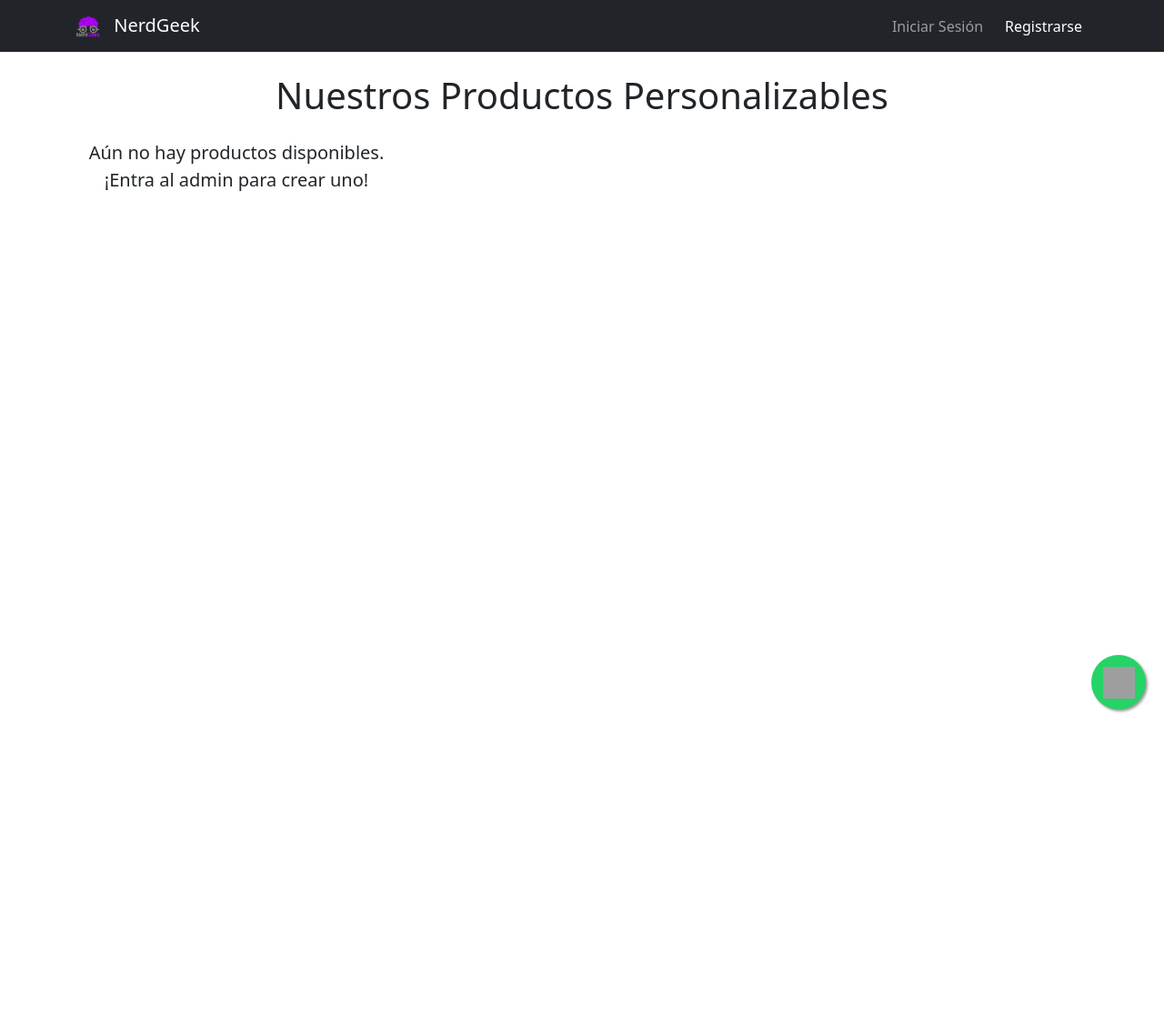
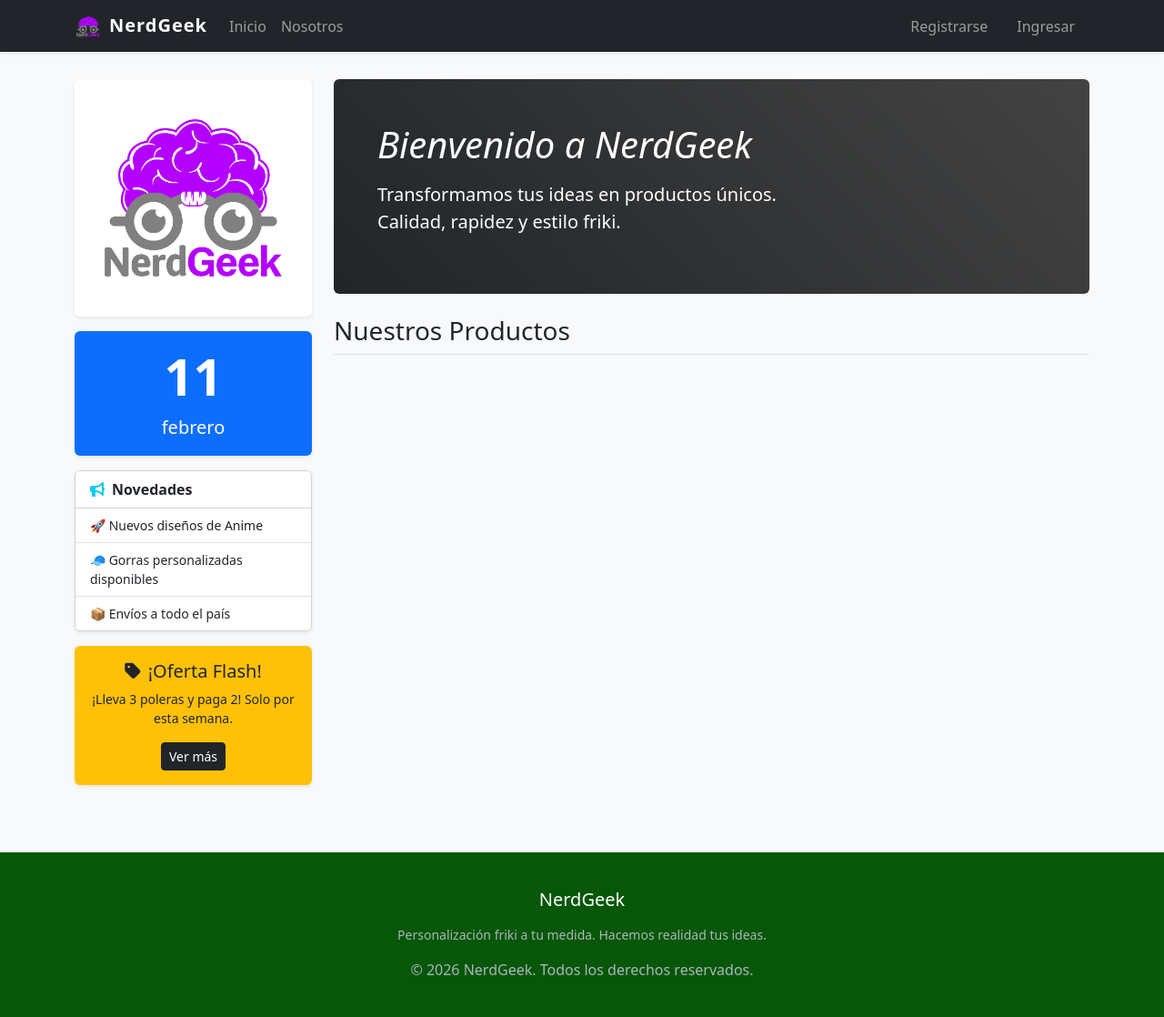
Before and after one commit to Lperezhein/nerdgeekapp, a Django app: page / in a window 1280 px wide. Shown: the whole page at 91% size. Before the commit the page ends 784 px from the top, so only its background shows below. Run offline with Django 5.2, Linux system fonts and the light colour scheme; data that the repository does not hold is empty; grey boxes are pictures that could not be loaded.

Commit message:
agregados logo, nosotros y mejoramiento base.html, modificación del home

```diff
--- /dev/null
+++ b/tienda/templates/base.html
@@ -0,0 +1,79 @@
+{% load static %}
+<!DOCTYPE html>
+<html lang="es">
+<head>
+    <meta charset="UTF-8">
+    <meta name="viewport" content="width=device-width, initial-scale=1.0">
+    <title>{% block title %}NerdGeek{% endblock %}</title>
+    <!-- Bootstrap 5 -->
+    <link href="https://cdn.jsdelivr.net/npm/bootstrap@5.3.0/dist/css/bootstrap.min.css" rel="stylesheet">
+    <!-- FontAwesome para iconos bonitos -->
+    <link rel="stylesheet" href="https://cdnjs.cloudflare.com/ajax/libs/font-awesome/6.4.0/css/all.min.css">
+    <style>
+        body { display: flex; flex-direction: column; min-height: 100vh; background-color: #f8f9fa; }
+        main { flex: 1; padding-top: 30px; padding-bottom: 50px; }
+        footer { background-color: #065707; color: #adb5bd; padding: 40px 0; margin-top: auto; }
+        footer a { color: #adb5bd; text-decoration: none; }
+        footer a:hover { color: white; }
+        .navbar-brand { font-weight: bold; letter-spacing: 1px; }
+    </style>
+    {% block extra_css %}{% endblock %}
+</head>
+<body>
+    <!-- Navbar Profesional -->
+    <nav class="navbar navbar-expand-lg navbar-dark bg-dark shadow-sm sticky-top">
+        <div class="container">
+            <a class="navbar-brand" href="{% url 'home' %}">
+                <img src="{% static 'tienda/logo.png' %}" alt="Logo NerdGeek" height="30" class="d-inline-block align-text-top me-2">NerdGeek
+            </a>
+            <button class="navbar-toggler" type="button" data-bs-toggle="collapse" data-bs-target="#navbarNav">
+                <span class="navbar-toggler-icon"></span>
+            </button>
+            <div class="collapse navbar-collapse" id="navbarNav">
+                <ul class="navbar-nav me-auto">
+                    <li class="nav-item"><a class="nav-link" href="{% url 'home' %}">Inicio</a></li>
+                    <li class="nav-item"><a class="nav-link" href="{% url 'nosotros' %}">Nosotros</a></li>
+                </ul>
+                <div class="navbar-nav ms-auto">
+                    {% if request.user.is_authenticated %}
+                        <li class="nav-item dropdown">
+                            <a class="nav-link dropdown-toggle" href="#" role="button" data-bs-toggle="dropdown">
+                                <i class="fa-solid fa-user-circle me-1"></i> {{ request.user.username }}
+                            </a>
+                            <ul class="dropdown-menu dropdown-menu-end">
+                                <li><a class="dropdown-item" href="{% url 'mis_pedidos' %}">Mis Pedidos</a></li>
+                                <li><hr class="dropdown-divider"></li>
+                                <li><a class="dropdown-item text-danger" href="#">Cerrar Sesión</a></li>
+                            </ul>
+                        </li>
+                    {% else %}
+                        <a class="nav-link" href="{% url 'registro' %}">Registrarse</a>
+                        <a class="nav-link btn btn-outline-light ms-2 btn-sm px-3" href="#">Ingresar</a>
+                    {% endif %}
+                </div>
+            </div>
+        </div>
+    </nav>
+
+    <!-- Contenido Principal -->
+    <main class="container">
+        {% block content %}{% endblock %}
+    </main>
+
+    <!-- Footer -->
+    <footer class="text-center">
+        <div class="container">
+            <div class="row">
+                <div class="col-md-12">
+                    <h5 class="text-white mb-3">NerdGeek</h5>
+                    <p class="small">Personalización friki a tu medida. Hacemos realidad tus ideas.</p>
+                    <p class="mb-0">&copy; {% now "Y" %} NerdGeek. Todos los derechos reservados.</p>
+                </div>
+            </div>
+        </div>
+    </footer>
+
+    <script src="https://cdn.jsdelivr.net/npm/bootstrap@5.3.0/dist/js/bootstrap.bundle.min.js"></script>
+    {% block extra_js %}{% endblock %}
+</body>
+</html>
--- a/tienda/templates/tienda/home.html
+++ b/tienda/templates/tienda/home.html
@@ -1,108 +1,74 @@
+{% extends 'base.html' %}
+{% load humanize %}
 {% load static %}
-<!DOCTYPE html>
-<html lang="es">
-<head>
-    <meta charset="UTF-8">
-    <meta name="viewport" content="width=device-width, initial-scale=1.0">
-    <title>NerdGeek - Tienda de Estampados</title>
-    <link href="https://cdn.jsdelivr.net/npm/bootstrap@5.3.0/dist/css/bootstrap.min.css" rel="stylesheet">
-</head>
-<body>
-    <nav class="navbar navbar-expand-lg navbar-dark bg-dark mb-4">
-        <div class="container">
-            <a class="navbar-brand" href="{% url 'home' %}">
-                <img src="{% static 'tienda/logo.png' %}" alt="Logo" width="30" height="30" class="d-inline-block align-text-top me-2">
-                NerdGeek
-            </a>
-            <button class="navbar-toggler" type="button" data-bs-toggle="collapse" data-bs-target="#navbarNav">
-                <span class="navbar-toggler-icon"></span>
-            </button>
-            <div class="collapse navbar-collapse" id="navbarNav">
-                <ul class="navbar-nav ms-auto">
-                    {% if user.is_authenticated %}
-                    <li class="nav-item"><a class="nav-link" href="{% url 'mis_pedidos' %}">Mis Pedidos</a></li>
-                    <li class="nav-item">
-                        <form action="{% url 'logout' %}" method="post" class="d-inline">
-                            {% csrf_token %}
-                            <button type="submit" class="nav-link btn btn-link" style="text-decoration: none;">Cerrar Sesión</button>
-                        </form>
-                    </li>
-                    {% else %}
-                    <li class="nav-item"><a class="nav-link btn btn-outline-light ms-2" href="{% url 'login' %}">Iniciar Sesión</a></li>
-                    <li class="nav-item"><a class="nav-link btn btn-primary ms-2 text-white" href="{% url 'registro' %}">Registrarse</a></li>
-                    {% endif %}
-                </ul>
+
+{% block content %}
+<div class="row">
+    <!-- Sidebar (Columna Izquierda) -->
+    <div class="col-lg-3 mb-4">
+        <!-- Widget Logo -->
+        <div class="card mb-3 shadow-sm border-0">
+            <div class="card-body text-center">
+                <img src="{% static 'tienda/logo.png' %}" class="img-fluid" alt="Logo NerdGeek">
             </div>
         </div>
-    </nav>
 
-    <div class="container">
-        <h1 class="text-center mb-4">Nuestros Productos Personalizables</h1>
+        <!-- Widget Fecha -->
+        <div class="card mb-3 shadow-sm border-0">
+            <div class="card-body text-center bg-primary text-white rounded">
+                <h3 class="display-4 fw-bold">{% now "d" %}</h3>
+                <p class="lead mb-0">{% now "F" %}</p>
+            </div>
+        </div>
 
+        <!-- Widget Novedades -->
+        <div class="card mb-3 shadow-sm">
+            <div class="card-header bg-white fw-bold"><i class="fa-solid fa-bullhorn me-2 text-info"></i>Novedades</div>
+            <div class="list-group list-group-flush">
+                <a href="#" class="list-group-item list-group-item-action small">🚀 Nuevos diseños de Anime</a>
+                <a href="#" class="list-group-item list-group-item-action small">🧢 Gorras personalizadas disponibles</a>
+                <a href="#" class="list-group-item list-group-item-action small">📦 Envíos a todo el país</a>
+            </div>
+        </div>
+
+        <!-- Widget Oferta -->
+        <div class="card bg-warning text-dark shadow-sm border-0">
+            <div class="card-body text-center">
+                <h5 class="card-title"><i class="fa-solid fa-tag me-2"></i>¡Oferta Flash!</h5>
+                <p class="card-text small">¡Lleva 3 poleras y paga 2! Solo por esta semana.</p>
+                <a href="#" class="btn btn-dark btn-sm">Ver más</a>
+            </div>
+        </div>
+    </div>
+
+    <!-- Contenido Principal (Productos) -->
+    <div class="col-lg-9">
+        <!-- Banner de Bienvenida -->
+        <div class="p-4 p-md-5 mb-4 rounded text-bg-dark" style="background: linear-gradient(45deg, #212529, #434343);">
+            <div class="col-md-8 px-0">
+                <h1 class="display-6 fst-italic">Bienvenido a NerdGeek</h1>
+                <p class="lead my-3">Transformamos tus ideas en productos únicos. Calidad, rapidez y estilo friki.</p>
+            </div>
+        </div>
+
+        <h3 class="mb-4 pb-2 border-bottom">Nuestros Productos</h3>
         <div class="row row-cols-1 row-cols-md-3 g-4">
             {% for producto in productos %}
             <div class="col">
-                <div class="card h-100">
-                    {% if producto.imagen_referencia %}
-                    <img src="{{ producto.imagen_referencia.url }}" class="card-img-top" alt="{{ producto.nombre }}" style="height: 250px; object-fit: contain; background-color: #f8f9fa;">
-                    {% else %}
-                    <div class="d-flex align-items-center justify-content-center bg-light" style="height: 250px;">
-                        <span class="text-muted">Sin imagen</span>
-                    </div>
-                    {% endif %}
+                <div class="card h-100 shadow-sm border-0">
+                    <img src="{{ producto.imagen_referencia.url }}" class="card-img-top" alt="{{ producto.nombre }}" style="height: 200px; object-fit: cover;">
                     <div class="card-body">
                         <h5 class="card-title">{{ producto.nombre }}</h5>
-                        <p class="card-text">{{ producto.descripcion|truncatewords:20 }}</p>
-                        <p class="card-text fw-bold">${{ producto.precio_base }}</p>
-                    </div>
-                    <div class="card-footer bg-transparent border-top-0">
-                        <a href="{% url 'crear_pedido' producto.id %}" class="btn btn-primary w-100">Personalizar</a>
+                        <p class="card-text text-muted small">{{ producto.descripcion|truncatechars:80 }}</p>
+                        <div class="d-flex justify-content-between align-items-center mt-3">
+                            <span class="h5 mb-0 text-primary">${{ producto.precio_base|floatformat:0|intcomma }}</span>
+                            <a href="{% url 'crear_pedido' producto.id %}" class="btn btn-outline-primary btn-sm">Personalizar</a>
+                        </div>
                     </div>
                 </div>
-            </div>
-            {% empty %}
-            <div class="col-12 text-center">
-                <p class="lead">Aún no hay productos disponibles. ¡Entra al admin para crear uno!</p>
             </div>
             {% endfor %}
         </div>
     </div>
-    <!-- Botón Flotante de WhatsApp -->
-<a href="https://wa.me/+56990559234" class="whatsapp-float" target="_blank">
-    <img src="https://upload.wikimedia.org/wikipedia/commons/6/6b/WhatsApp.svg" alt="WhatsApp" />
-</a>
-
-<style>
-    .whatsapp-float {
-        position: fixed;
-        bottom: 20px;
-        right: 20px;
-        width: 60px;
-        height: 60px;
-        background-color: #25d366;
-        color: #FFF;
-        border-radius: 50px;
-        text-align: center;
-        font-size: 30px;
-        box-shadow: 2px 2px 3px #999;
-        z-index: 1000;
-        display: flex;
-        align-items: center;
-        justify-content: center;
-        transition: transform 0.3s;
-    }
-
-    .whatsapp-float:hover {
-        transform: scale(1.1);
-    }
-
-    .whatsapp-float img {
-        width: 35px;
-        height: 35px;
-    }
-</style>
-
-
-    <script src="https://cdn.jsdelivr.net/npm/bootstrap@5.3.0/dist/js/bootstrap.bundle.min.js"></script>
-</body>
-</html>
+</div>
+{% endblock %}
--- a/tienda/urls.py
+++ b/tienda/urls.py
@@ -3,6 +3,9 @@ from . import views
 
 urlpatterns = [
     path('', views.home, name='home'),
+
+    # Página Nosotros
+    path('nosotros/', views.nosotros, name='nosotros'),
 
     # Registro de usuarios
     path('registro/', views.registro, name='registro'),
--- a/tienda/views.py
+++ b/tienda/views.py
@@ -22,6 +22,9 @@ from .forms import PedidoForm, MensajeChatForm, RegistroUsuarioForm
 def home(request):
     productos = Producto.objects.all()
     return render(request, 'tienda/home.html', {'productos': productos})
+
+def nosotros(request):
+    return render(request, 'tienda/nosotros.html')
 
 # --- VISTA DE REGISTRO ---
 def registro(request):
```
Also changed, not shown: appnerdgeek/settings.py (+15 -0 lines), tienda/templates/pedidos/detalle_pedido.html (+8 -28 lines), tienda/templates/tienda/nosotros.html (added, +24 -0 lines).
